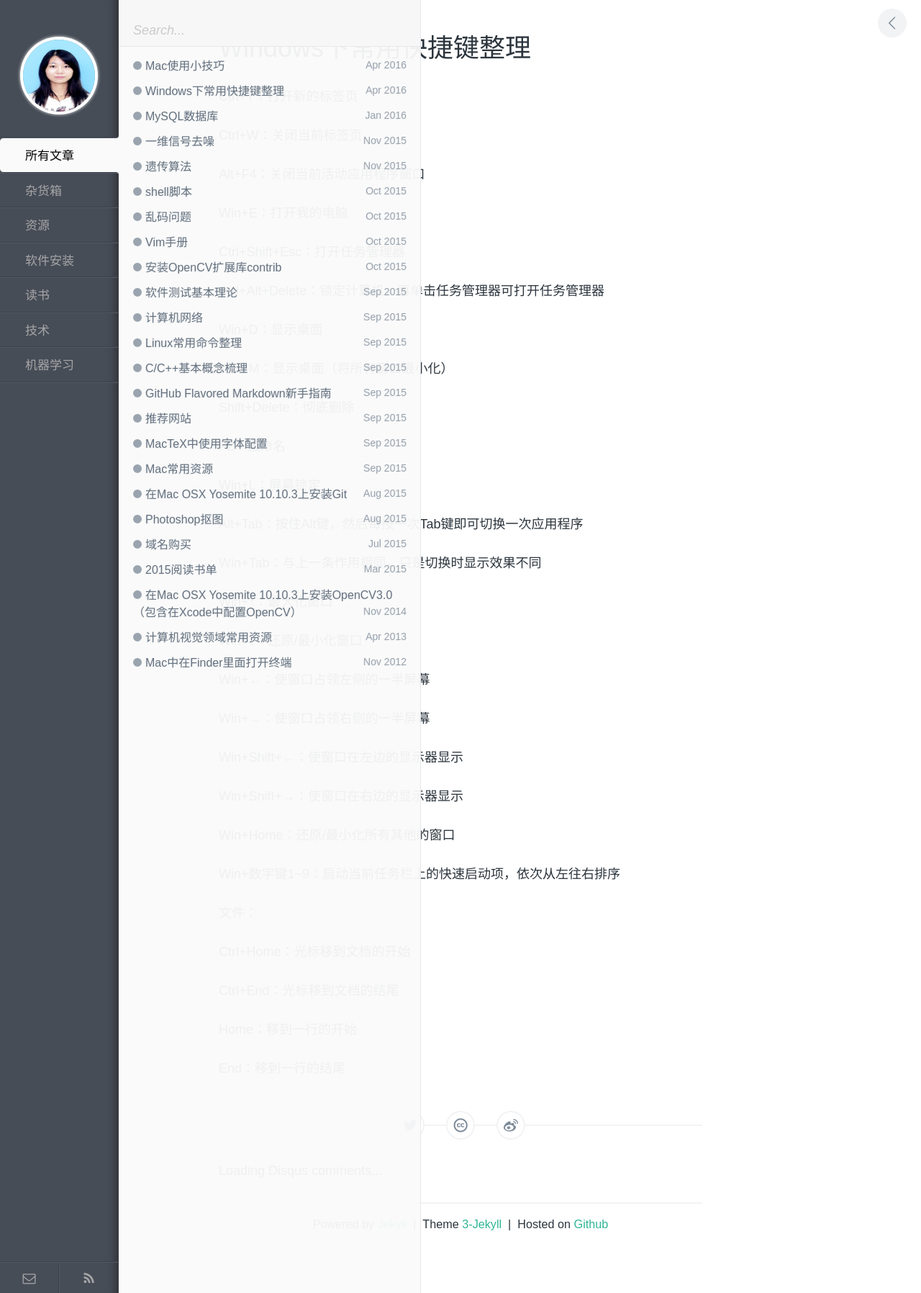
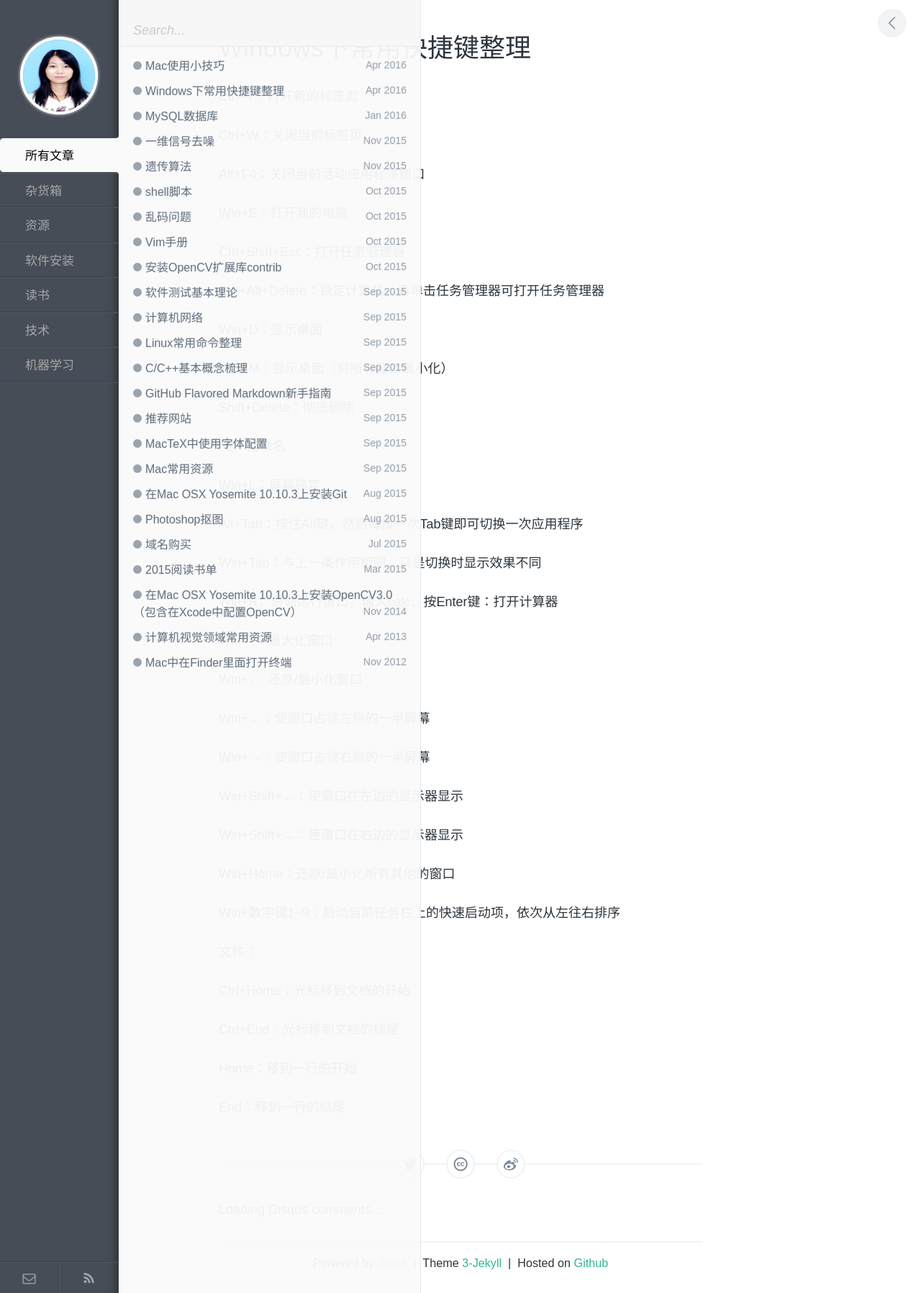
Before and after one commit to zhuyafei/zhuyafei.github.io, a Jekyll site: the page built from _posts/tech/2016-04-13-WindowsShortcuts.md, in a window 1280 px wide. Shown: the whole page at 72% size. Built offline with Jekyll 4.4.1, drawn with Linux system fonts in a browser that asks for light colours; comment, search, counter and statistics services are not loaded.

Commit message:
Modify 2016-04-13-WindowsShortcuts.md

```diff
--- a/_posts/tech/2016-04-13-WindowsShortcuts.md
+++ b/_posts/tech/2016-04-13-WindowsShortcuts.md
@@ -30,6 +30,8 @@
 
 Win+Tab：与上一条作用相同，只是切换时显示效果不同
 
+Win+R，启动运行窗口，输入calc，按Enter键：打开计算器
+
 Win+↑：最大化窗口
 
 Win+↓：还原/最小化窗口
```
